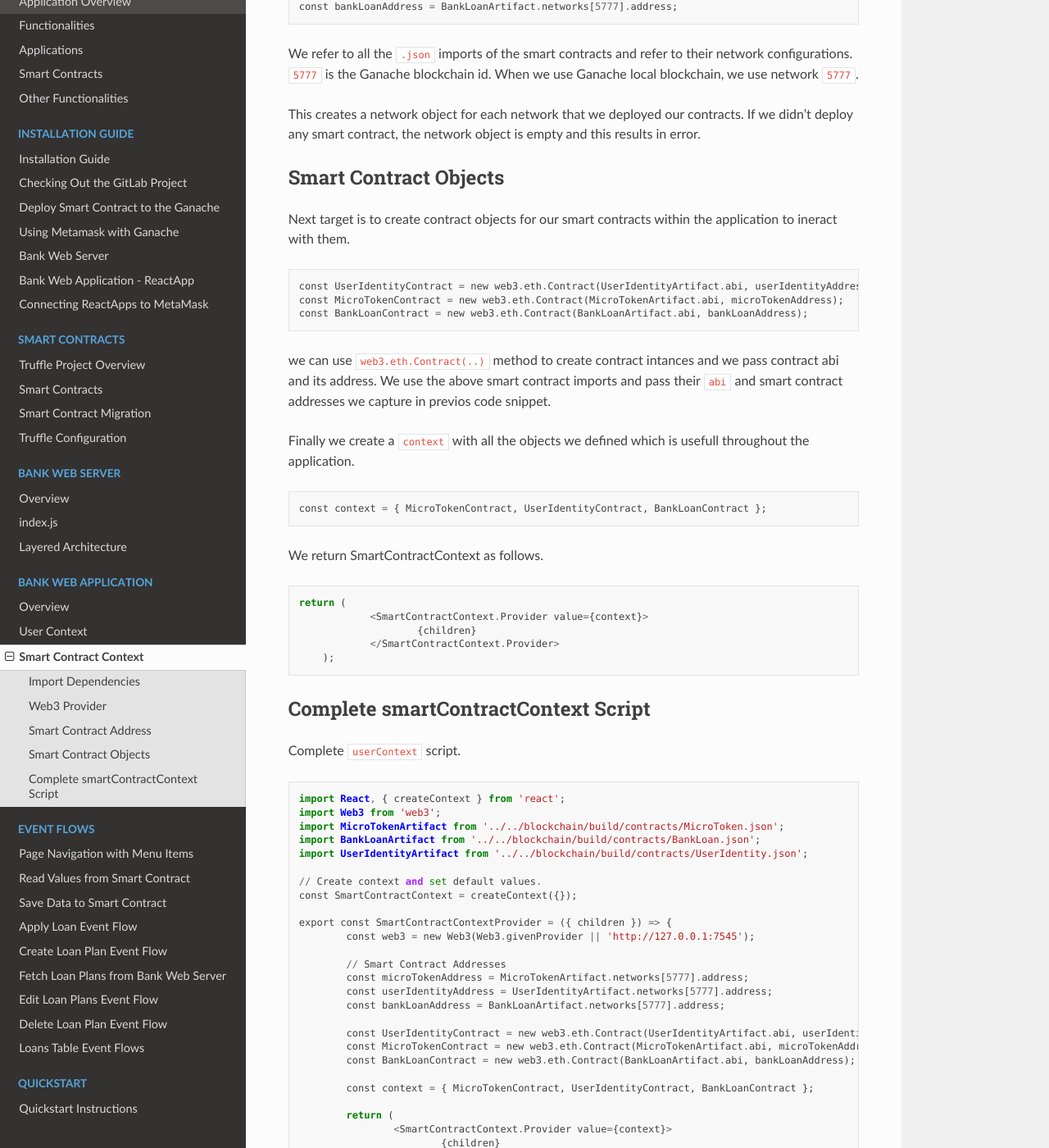
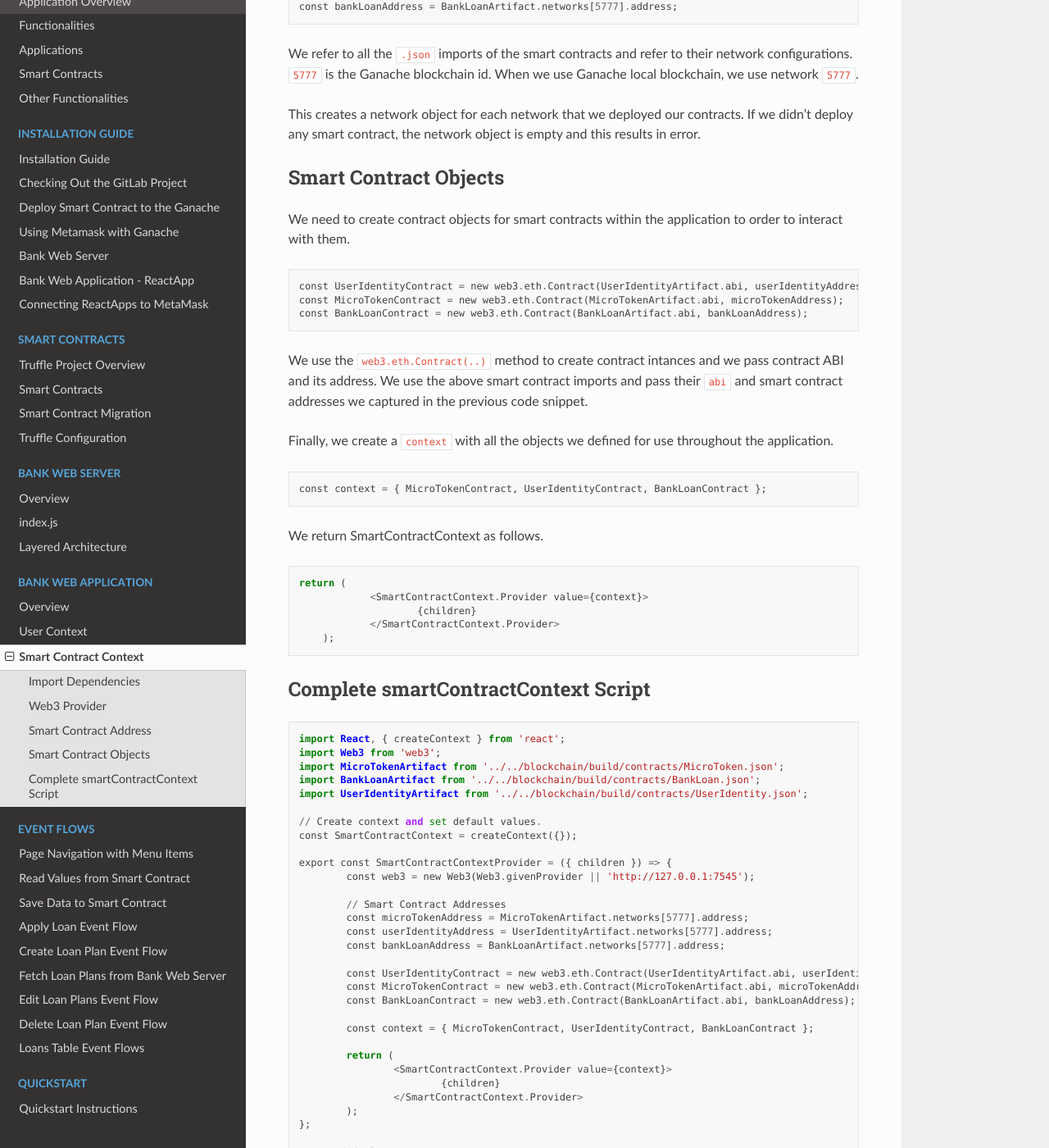
Before and after one commit to NivedithaKarthikeyan/LandregistryApp, a Sphinx documentation site: the page built from docs/source/bankClient/smartContractContext.rst, in a window 1280 px wide and 1400 px high, scrolled down 1099 px. Shown: the whole window at 82% size. Built offline with Sphinx 7.4.7 and the Read the Docs theme 2.0.0, drawn with Linux system fonts in a browser that asks for light colours.

Commit message:
Update docs/source/bankClient/smartContractContext.rst

```diff
--- a/docs/source/bankClient/smartContractContext.rst
+++ b/docs/source/bankClient/smartContractContext.rst
@@ -51,16 +51,16 @@
 Smart Contract Objects
 ----------------------
 
-Next target is to create contract objects for our smart contracts within the application to ineract with them. ::
+We need to create contract objects for smart contracts within the application to order to interact with them. ::
 
 	const UserIdentityContract = new web3.eth.Contract(UserIdentityArtifact.abi, userIdentityAddress);
 	const MicroTokenContract = new web3.eth.Contract(MicroTokenArtifact.abi, microTokenAddress);
 	const BankLoanContract = new web3.eth.Contract(BankLoanArtifact.abi, bankLoanAddress);
 
-we can use ``web3.eth.Contract(..)`` method to create contract intances and we pass contract abi and its address.
-We use the above smart contract imports and pass their ``abi`` and smart contract addresses we capture in previos code snippet.
+We use the ``web3.eth.Contract(..)`` method to create contract intances and we pass contract ABI and its address.
+We use the above smart contract imports and pass their ``abi`` and smart contract addresses we captured in the previous code snippet.
 
-Finally we create a ``context`` with all the objects we defined which is usefull throughout the application. ::
+Finally, we create a ``context`` with all the objects we defined for use throughout the application. ::
 
 	const context = { MicroTokenContract, UserIdentityContract, BankLoanContract };
 
@@ -75,7 +75,7 @@
 Complete smartContractContext Script
 ------------------------------------
 
-Complete ``userContext`` script. ::
+::
 
 	import React, { createContext } from 'react';
 	import Web3 from 'web3';
```
